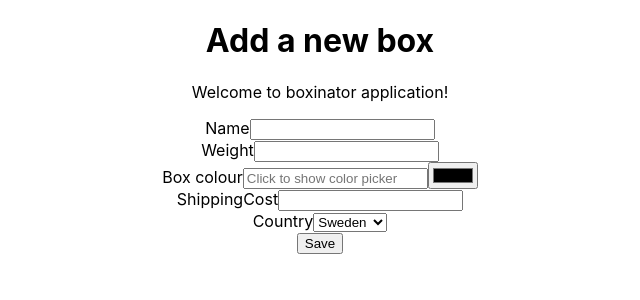
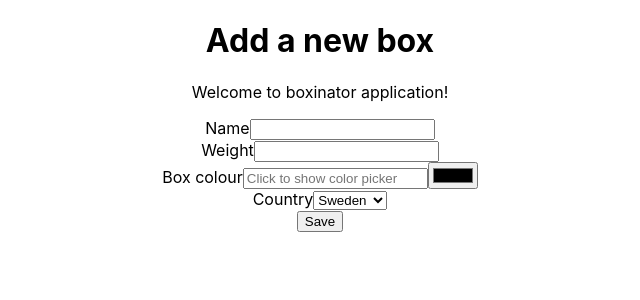
Before and after one commit to Joakimoster/boxinator-frontend, a React (Create React App) app: page /addbox in a window 1280 px wide. Shown: the top 300 px of the page, without its empty margins (320-960 px from the left). Built offline with nearby package versions, Linux system fonts and the light colour scheme.

Commit message:
Form updated. Removed shippingCost input and added country input.
Side note: ShippingCost value was added from beginning for troubleshooting.

```diff
--- a/src/redux/slices/boxFormSlice.js
+++ b/src/redux/slices/boxFormSlice.js
@@ -22,7 +22,7 @@ export const createNewBox = createAsyncThunk(
                 name: values.name,
                 weight: values.weight,
                 color: values.color,
-                shippingCost: values.shippingCost
+                country: values.country
             }),
         }).then((res) => res.json());
     }
--- a/src/views/BoxFormView.js
+++ b/src/views/BoxFormView.js
@@ -6,14 +6,14 @@ import { createNewBox } from "../redux/slices/BoxFormSlice"
 
 function BoxFormView() {
 
-    const [ values, setValues ] = useState({ name: "", weight: null, color: "", shippingCost: null });
+    const [ values, setValues ] = useState({ name: "", weight: null, color: "", country: "" });
 
     const dispatch = useDispatch();
 
     const handleOnSubmit = (e) => {
         e.preventDefault();
         dispatch(createNewBox({values}))
-        setValues({ name: "", weight: null, color: "", shippingCost: null });
+        setValues({ name: "", weight: null, color: "", country: null });
         console.log(values);
     }
 
@@ -66,24 +66,16 @@ function BoxFormView() {
             </div>
 
             <div>
-                <label>ShippingCost</label>
-                <input
-                    type="number"
-                    id="shippingCost"
-                    onChange={(e) => setValues({...values, shippingCost: e.target.value })}
-                    value={values.shippingCost}
-                    name="shippingCost"
+                <label>Country</label>
+                <select
+                    id="dropdown"
+                    onChange={(e) => setValues({ ...values, country: e.target.value })}
+                    name="country"
                 >
-                </input>
-            </div>
-
-            <div>
-                <label>Country</label>
-                <select id="dropdown">
-                    <option value="Sweden">Sweden</option>
-                    <option value="China">China</option>
-                    <option value="Brazil">Brazil</option>
-                    <option value="Australia">Australia</option>
+                    <option value="SWEDEN">Sweden</option>
+                    <option value="CHINA">China</option>
+                    <option value="BRAZIL">Brazil</option>
+                    <option value="AUSTRALIA">Australia</option>
                 </select>
             </div>
 
```
Also changed, not shown: src/components/utils/RgbValueConverter.js (+0 -7 lines).
